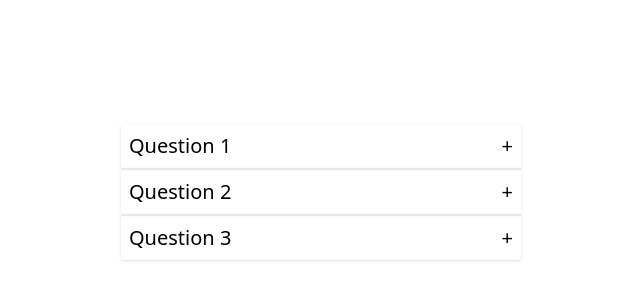
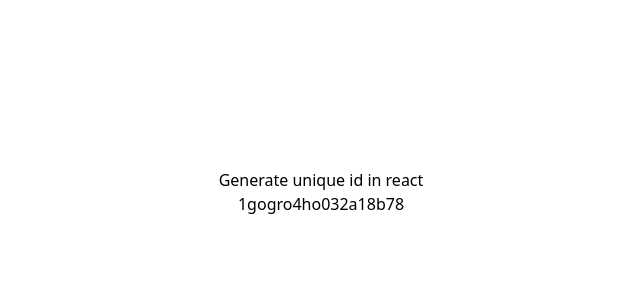
Before and after one commit to DevCodingGhost/ReactJS-with-TailwindCSS-Tutorials, a React (Vite) app: page / in a window 1280 px wide. Shown: the part 208-508 px from the top of the page, without its empty margins (319-959 px from the left). Built offline with nearby package versions, Linux system fonts and the light colour scheme.

Commit message:
Create UniqueID for Components

```diff
--- a/src/App.jsx
+++ b/src/App.jsx
@@ -1,64 +1,19 @@
-import { Accordion } from "./components/Accordion";
+import { useState } from "react";
+import { uuid } from "./components/uuid";
 
-export default function App() {
+const App = () => {
+  const [id] = useState(uuid());
+
+  console.log(id);
+
   return (
     <div className="h-screen w-full">
       <div className="absolute -translate-x-1/2 -translate-y-1/2 top-1/2 left-1/2 flex flex-col items-center justify-center">
-        <Accordion
-          data={[
-            {
-              key: "Question 1",
-              value:
-                "Lorem, ipsum dolor sit amet consectetur adipisicing elit. Assumenda, repudiandae!",
-            },
-            {
-              key: "Question 2",
-              value:
-                "Lorem ipsum dolor sit, amet consectetur adipisicing elit. Magnam itaque explicabo excepturi recusandae in sunt, at soluta. Laborum at, est a odit corrupti ut tenetur enim culpa commodi quaerat, fugit rerum quasi debitis animi, iure quibusdam inventore doloremque aperiam saepe perferendis modi cumque eveniet! Dolorem sunt corrupti consequuntur quaerat necessitatibus illum natus asperiores debitis esse repudiandae! Suscipit mollitia cupiditate alias iste dolore optio minus possimus maxime. At, ipsum? Voluptatibus deserunt velit magnam placeat, iure voluptatum laboriosam fugit? Est neque quibusdam eius qui aliquam quasi quis explicabo reprehenderit eligendi numquam, illum similique atque pariatur et veniam fugiat dolorem accusamus maiores modi.",
-            },
-            {
-              key: "Question 3",
-              value: (
-                <>
-                  <p>
-                    Lorem ipsum, dolor sit amet consectetur adipisicing elit.
-                    Debitis accusamus officiis assumenda eos, sequi eaque
-                    accusantium illum culpa ex nobis illo tempore hic blanditiis
-                    reiciendis enim pariatur ea aliquid quos fugiat odio veniam
-                    quae sunt similique voluptatum? Beatae adipisci, consectetur
-                    accusantium dolorum magnam dolores nisi hic, odit deserunt
-                    voluptatem laborum optio ut a vel doloremque iusto, qui
-                    cumque recusandae autem similique quibusdam eveniet ipsam.
-                    Libero, eos. Vel voluptas, dolorem sunt nihil magni eveniet
-                    ipsam quo dignissimos doloremque earum excepturi mollitia
-                    accusantium repellat, non esse. Odio tempore eum, quisquam
-                    culpa totam, laboriosam doloremque aspernatur ullam
-                    molestiae, nihil omnis dolorum facilis? Earum.
-                  </p>
-                  <p>
-                    Corporis blanditiis ea debitis fugiat? Officiis beatae
-                    accusantium voluptate, dolor enim repellat rerum non,
-                    molestiae ipsam corporis voluptatibus consectetur quo magni
-                    facilis esse consequatur animi necessitatibus repudiandae
-                    sit dicta praesentium, quia laborum. Tempore a consequuntur
-                    officiis quae vitae doloremque non consequatur obcaecati
-                    assumenda fugiat. Consequatur aperiam saepe voluptatum hic
-                    pariatur ea omnis, eum iusto sapiente fuga, enim officiis
-                    similique rem, repellat excepturi unde optio cumque ullam
-                    possimus? Nemo voluptatum iusto, sed deserunt incidunt
-                    voluptate aspernatur quia temporibus, possimus omnis cum
-                    atque voluptas neque quis, quibusdam nihil harum commodi
-                    alias? Sit, officiis aliquid eaque vitae temporibus dolores
-                    saepe omnis ducimus soluta?
-                  </p>
-                </>
-              ),
-            },
-          ]}
-          keyAttr="key"
-          valAttr="value"
-        />
+        <div>Generate unique id in react</div>
+        <div>{id}</div>
       </div>
     </div>
   );
-}
+};
+
+export default App;
--- /dev/null
+++ b/src/components/uuid.jsx
@@ -0,0 +1,5 @@
+export const uuid = () =>
+  String(Date.now().toString(32) + Math.random().toString(16)).replace(
+    /\./g,
+    ""
+  );
```
